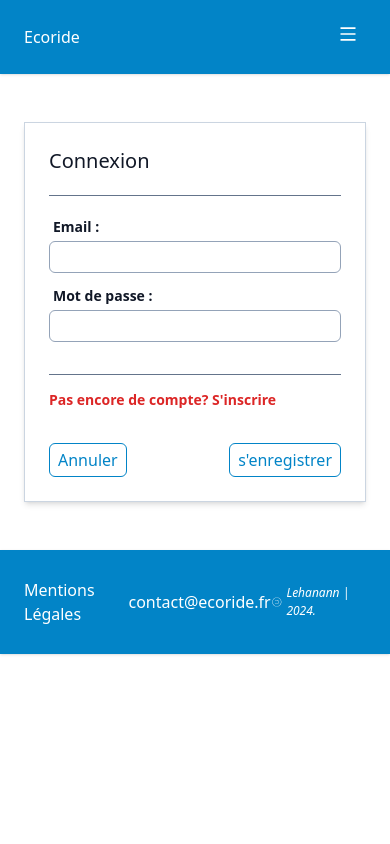
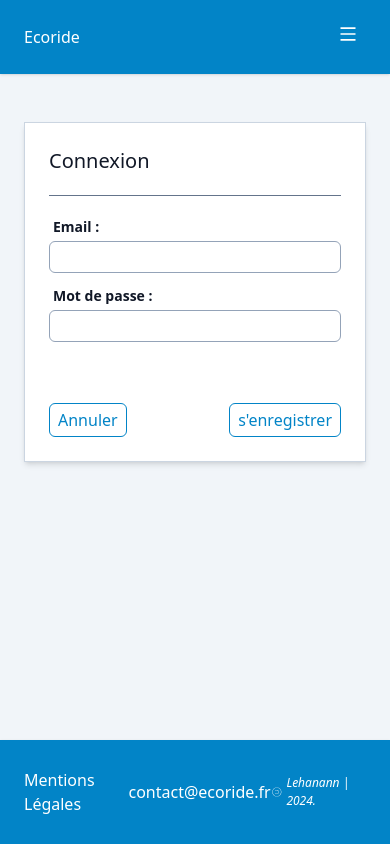
Before and after one commit to Angurva/ecf-ecoride, a Next.js app in the folder frontend/: page /login in a window 390 px wide. Built offline with nearby package versions, Linux system fonts and the light colour scheme.

Commit message:
adjustment

```diff
--- a/frontend/src/app/dashboard/page.js
+++ b/frontend/src/app/dashboard/page.js
@@ -9,7 +9,6 @@ export default function Dashboard() {
 
   return (
     <section className="max-w-7xl mx-auto p-6 flex flex-col items-center justify-center gap-5 text-gray-700">
-      Dashboard
       <User/>
     </section>
   )
--- a/frontend/src/app/layout.js
+++ b/frontend/src/app/layout.js
@@ -26,15 +26,15 @@ export default function RootLayout({ children }) {
       <body className={`${geistSans.variable} ${geistMono.variable} antialiased`}>
 
 
-        <div className="md:h-screen w-full p-0 m-0 flex flex-col text-white">
+        <div className="min-h-screen w-full p-0 m-0 flex flex-col text-white bg-slate-100">
 
           <header className="bg-sky-600 sticky top-0 w-full shadow">
             <Navbar/>
           </header>
-          <main className="">
+          <main className="grow">
             {children}
           </main>
-          <footer className="mt-auto bg-sky-600 w-full shadow py-4">
+          <footer className="md:mt-auto bg-sky-600 w-full shadow py-4">
             <Footer />
           </footer>
         </div>
--- a/frontend/src/app/login/page.js
+++ b/frontend/src/app/login/page.js
@@ -6,7 +6,8 @@ import Link from 'next/link'
 export default function LoginPage() {
 
   return (
-    <section className="text-gray-900 md:container md:max-w-[480px] md:mx-auto p-6 md:mt-10 md:my:0 my-6 h-full md:flex md:flex-col md:justify-center">
+
+    <section className="text-gray-900 md:container md:max-w-[480px] md:mx-auto p-6 md:mt-10 md:my:0 my-6 md:flex md:flex-col md:justify-center">
       <form>
         <div className="border border-slate-300 flex flex-col shadow-md bg-white gap-3 p-6">
           <h1 className="text-xl">Connexion</h1>
@@ -19,9 +20,9 @@ export default function LoginPage() {
             <label htmlFor="password" className="text-[14px] font-semibold mx-1">Mot&nbsp;de&nbsp;passe&nbsp;:</label>
             <input id="password" type="password" className="h-8 border border-slate-400 rounded-md px-1 py-1 focus:outline-none" />
           </div>
-          <hr className="border-t border-slate-500 mt-5"/>
-          <Link href="/register"><span className="text-sm font-semibold text-red-600">Pas encore de compte? S'inscrire</span></Link>
-          <div className="flex justify-between mt-5">
+          <hr className="border-t border-slate-500 md:mt-5 collapse md:visible"/>
+          <Link href="/register" className="collapse md:visible"><span className="text-sm font-semibold text-red-600">Pas encore de compte? S'inscrire</span></Link>
+          <div className="flex justify-between md:mt-5">
             <button className="border border-sky-600 px-2 py-1 rounded-md text-sky-600 hover:text-slate-100 hover:bg-sky-600">Annuler</button>
             <button className="border border-sky-600 px-2 py-1 rounded-md text-sky-600 hover:text-slate-100 hover:bg-sky-600">s'enregistrer</button>
           </div>
--- a/frontend/src/app/register/page.js
+++ b/frontend/src/app/register/page.js
@@ -26,9 +26,9 @@ export default function RegisterPage() {
             <label htmlFor="confirmPassword" className="text-[14px] font-semibold mx-1">Confirmation&nbsp;du&nbsp;mot&nbsp;de&nbsp;passe&nbsp;:</label>
             <input id="confirmPassword" type="password" className="h-8 border border-slate-400 rounded-md px-1 py-1 focus:outline-none" />
           </div>
-          <hr className="border-t border-slate-500 mt-5"/>
-          <Link href="/login"><span className="text-sm font-semibold text-red-600">Déjà un compte? se connecter</span></Link>
-          <div className="flex justify-between mt-5">
+          <hr className="border-t border-slate-500 mt-5 collapse md:visible"/>
+          <Link href="/login" className="collapse md:visible"><span className="text-sm font-semibold text-red-600">Déjà un compte? se connecter</span></Link>
+          <div className="flex justify-between md:mt-5">
             <button className="border border-sky-600 px-2 py-1 rounded-md text-sky-600 hover:text-slate-100 hover:bg-sky-600">Annuler</button>
             <button className="border border-sky-600 px-2 py-1 rounded-md text-sky-600 hover:text-slate-100 hover:bg-sky-600">s'enregistrer</button>
           </div>
--- a/frontend/src/components/Dashboard/User.js
+++ b/frontend/src/components/Dashboard/User.js
@@ -21,7 +21,7 @@ export default function User() {
     <article
         className="
             w-full
-
+            h-full
             md:grid md:grid-cols-6 gap-2 flex flex-col
         "
     >
```
Also changed, not shown: frontend/src/components/Dashboard/users/Identity.js (line endings or trailing spaces).
